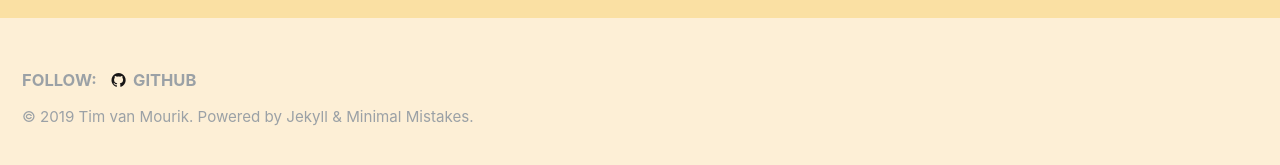
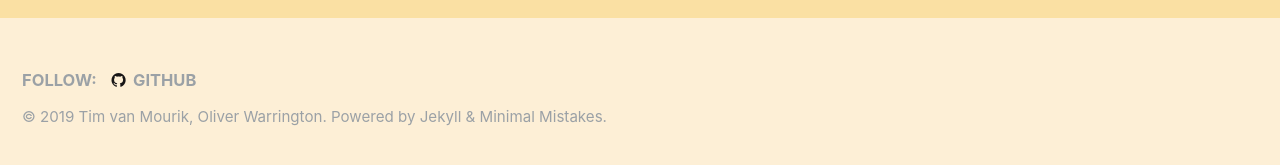
Before and after one commit to GiraffeTools/Documentation, a Jekyll site: the page built from _pages/gallery.md, in a window 1280 px wide. Shown: the part 727-892 px from the top of the page. Built offline with Jekyll 4.4.1, drawn with Linux system fonts in a browser that asks for light colours.

Commit message:
Added @oliverwarrington to the copyright statement

```diff
--- a/_config.yml
+++ b/_config.yml
@@ -9,7 +9,7 @@
 locale                   : "en"
 title                    : "GiraffeTools"
 title_separator          : "-"
-name                     : "Tim van Mourik"
+name                     : "Tim van Mourik, Oliver Warrington"
 description              : "GiraffeTools Documentation"
 url                      : "https://giraffetools.github.io"
 baseurl                  : "/Documentation"
```
Also changed, not shown: assets/favicon.ico (added).
